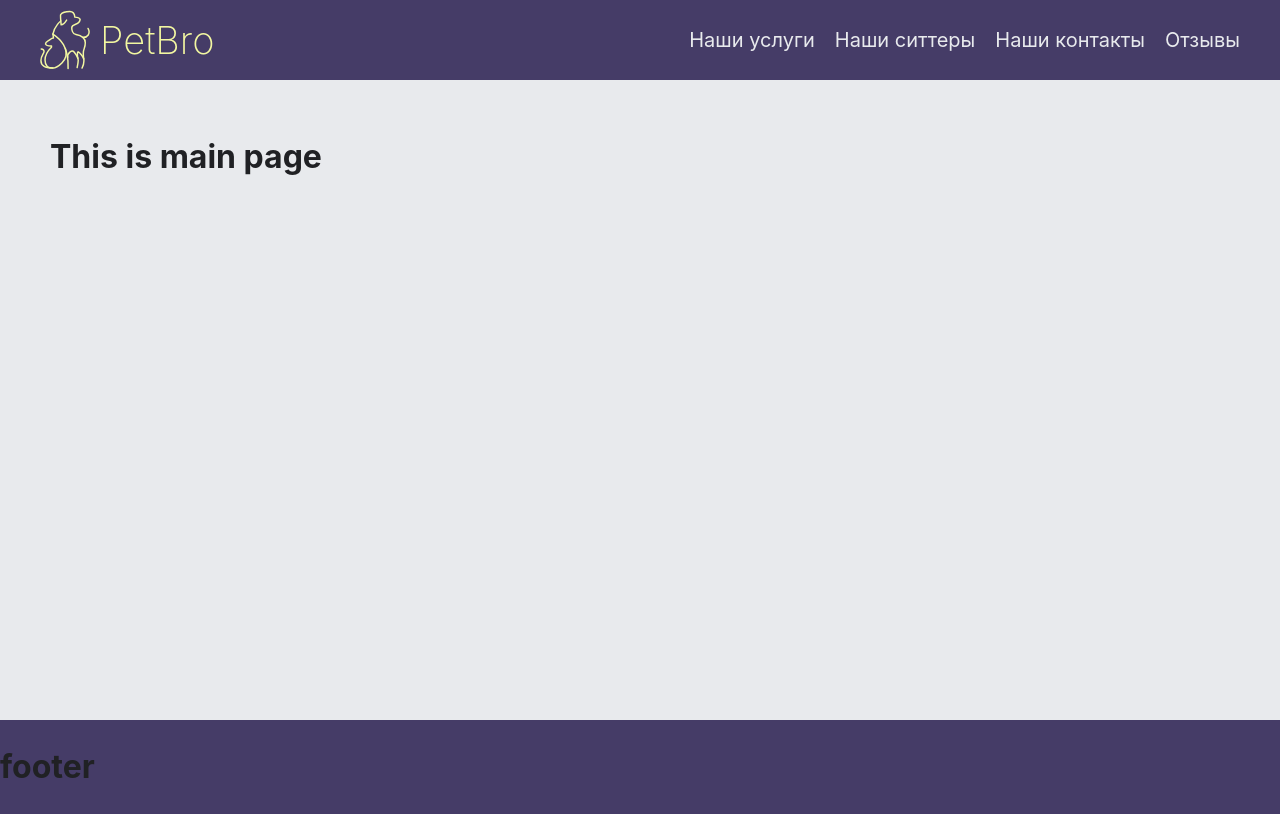
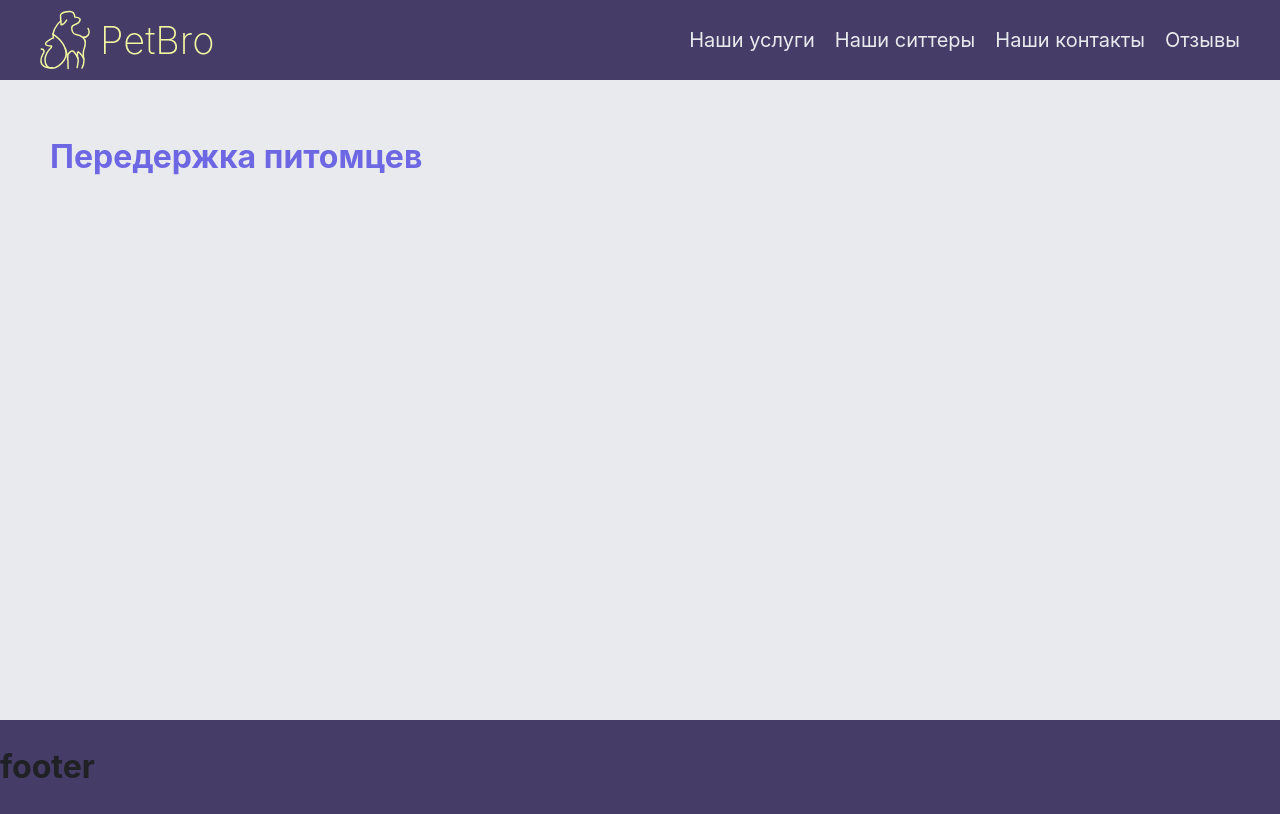
Before and after one commit to OlgaGordeeva-Al/pet-sitting-service, a Vue app: page / in a window 1280 px wide. Built offline with nearby package versions, Linux system fonts and the light colour scheme.

Commit message:
Added first component with props

```diff
--- /dev/null
+++ b/src/components/UI/TextHeader.vue
@@ -0,0 +1,17 @@
+<script setup lang="ts">
+  defineProps<{
+    header: string
+  }>()
+</script>
+
+<template>
+  <div class="text-h1">
+    <h1>{{ header }}</h1>
+  </div>
+</template>
+
+<style scoped>
+.text-h1 {
+  color: var(--secondary-purple)
+}
+</style>
--- a/src/views/AboutView.vue
+++ b/src/views/AboutView.vue
@@ -1,9 +1,13 @@
+<script setup lang="ts">
+  import TextHeader from "../components/UI/TextHeader.vue"
+</script>
+
 <template>
   <div class="about">
-    <h1>This is main page</h1>
+    <TextHeader header="Передержка питомцев" />
   </div>
 </template>
 
-<style>
+<style scoped>
 
 </style>
```
